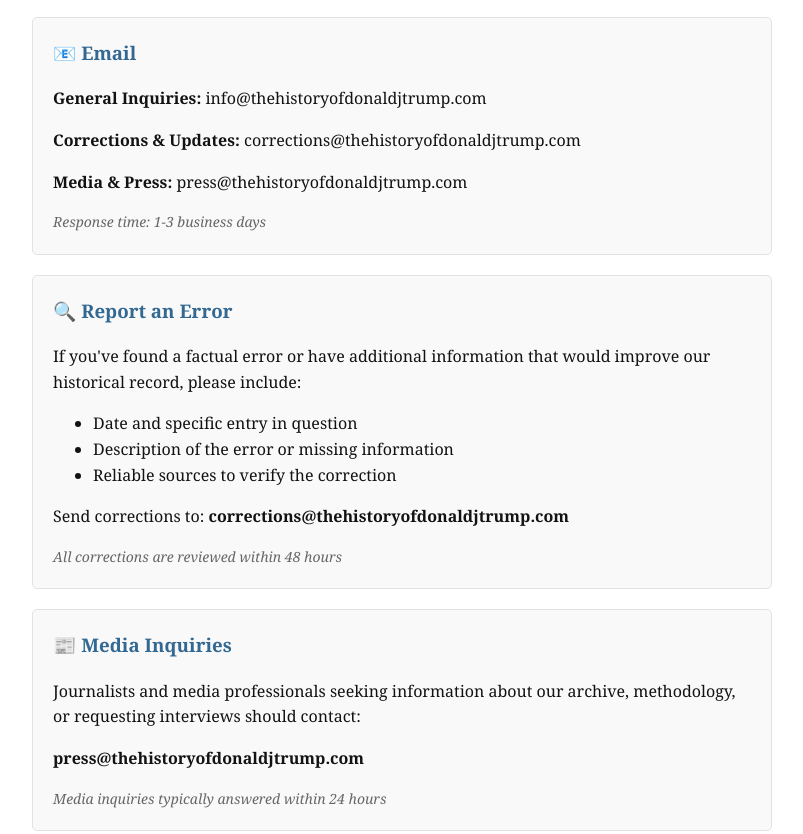
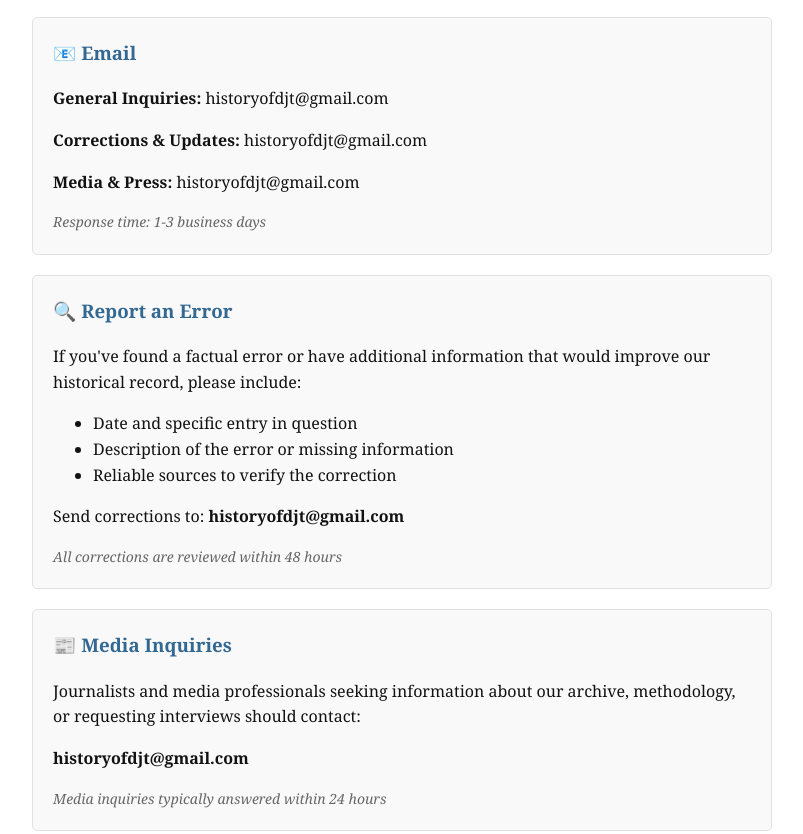
Before and after one commit to historyofdonaldjtrump/thehistoryofdonaldjtrump.com, a plain HTML site: page contact/index.html in a window 1280 px wide. Shown: the part 290-1124 px from the top of the page, without its empty margins (238-1041 px from the left). Drawn offline with Linux system fonts and the light colour scheme.

Commit message:
Update index.html

```diff
--- a/contact/index.html
+++ b/contact/index.html
@@ -83,9 +83,9 @@
 
     <div class="contact-method">
         <h3>📧 Email</h3>
-        <p><strong>General Inquiries:</strong> info@thehistoryofdonaldjtrump.com</p>
-        <p><strong>Corrections & Updates:</strong> corrections@thehistoryofdonaldjtrump.com</p>
-        <p><strong>Media & Press:</strong> press@thehistoryofdonaldjtrump.com</p>
+        <p><strong>General Inquiries:</strong> historyofdjt@gmail.com</p>
+        <p><strong>Corrections & Updates:</strong> historyofdjt@gmail.com</p>
+        <p><strong>Media & Press:</strong> historyofdjt@gmail.com</p>
         <div class="response-time">Response time: 1-3 business days</div>
     </div>
 
@@ -97,14 +97,14 @@
             <li>Description of the error or missing information</li>
             <li>Reliable sources to verify the correction</li>
         </ul>
-        <p>Send corrections to: <strong>corrections@thehistoryofdonaldjtrump.com</strong></p>
+        <p>Send corrections to: <strong>historyofdjt@gmail.com</strong></p>
         <div class="response-time">All corrections are reviewed within 48 hours</div>
     </div>
 
     <div class="contact-method">
         <h3>📰 Media Inquiries</h3>
         <p>Journalists and media professionals seeking information about our archive, methodology, or requesting interviews should contact:</p>
-        <p><strong>press@thehistoryofdonaldjtrump.com</strong></p>
+        <p><strong>historyofdjt@gmail.com</strong></p>
         <div class="response-time">Media inquiries typically answered within 24 hours</div>
     </div>
 
@@ -129,8 +129,8 @@
     <h2>Social Media</h2>
     <p>Follow us for updates and new additions to the archive:</p>
     <ul>
-        <li><strong>Twitter:</strong> @TrumpHistoryArchive</li>
-        <li><strong>LinkedIn:</strong> The History of Donald J. Trump</li>
+        <li><strong>Twitter:</strong> TBA</li>
+        <li><strong>LinkedIn:</strong> TBA</li>
     </ul>
 
     <p><em>Please note: We maintain a strict policy of historical documentation and do not engage in political advocacy or partisan discussions on our social media channels.</em></p>
```
